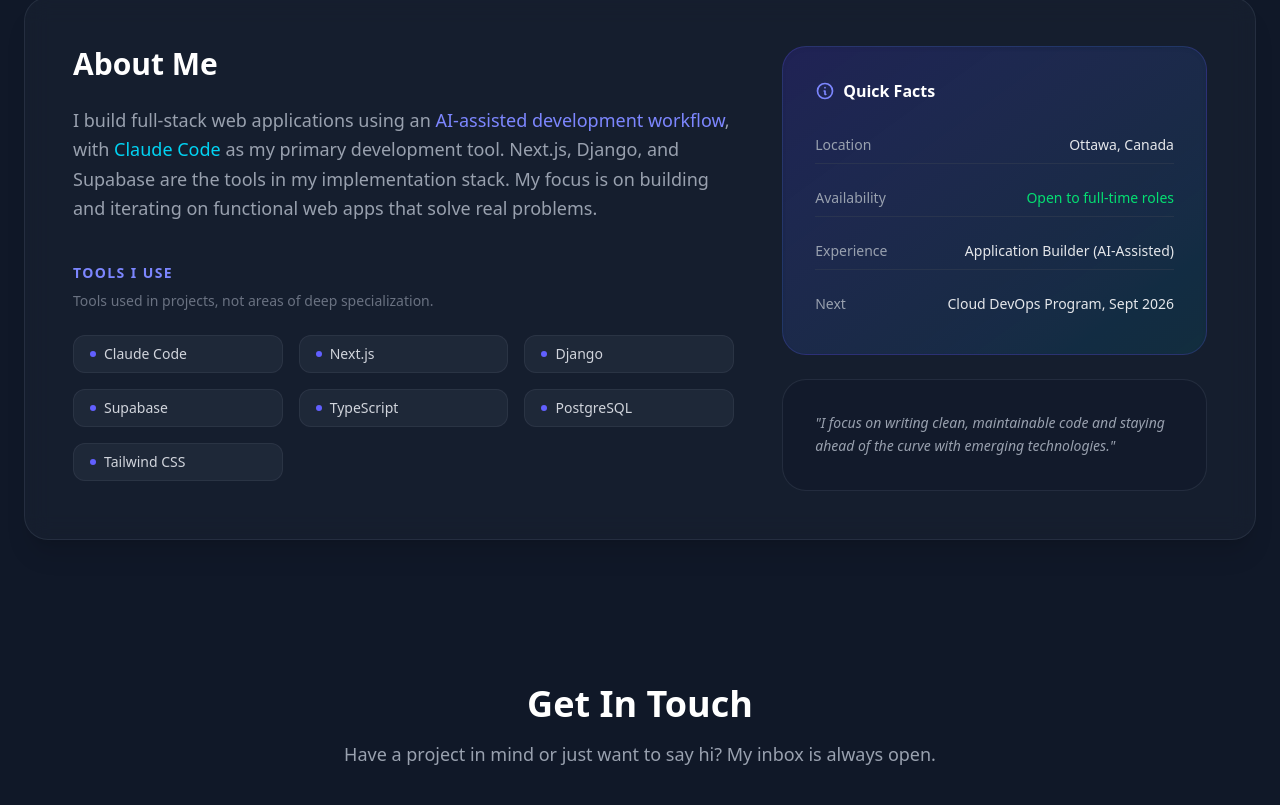
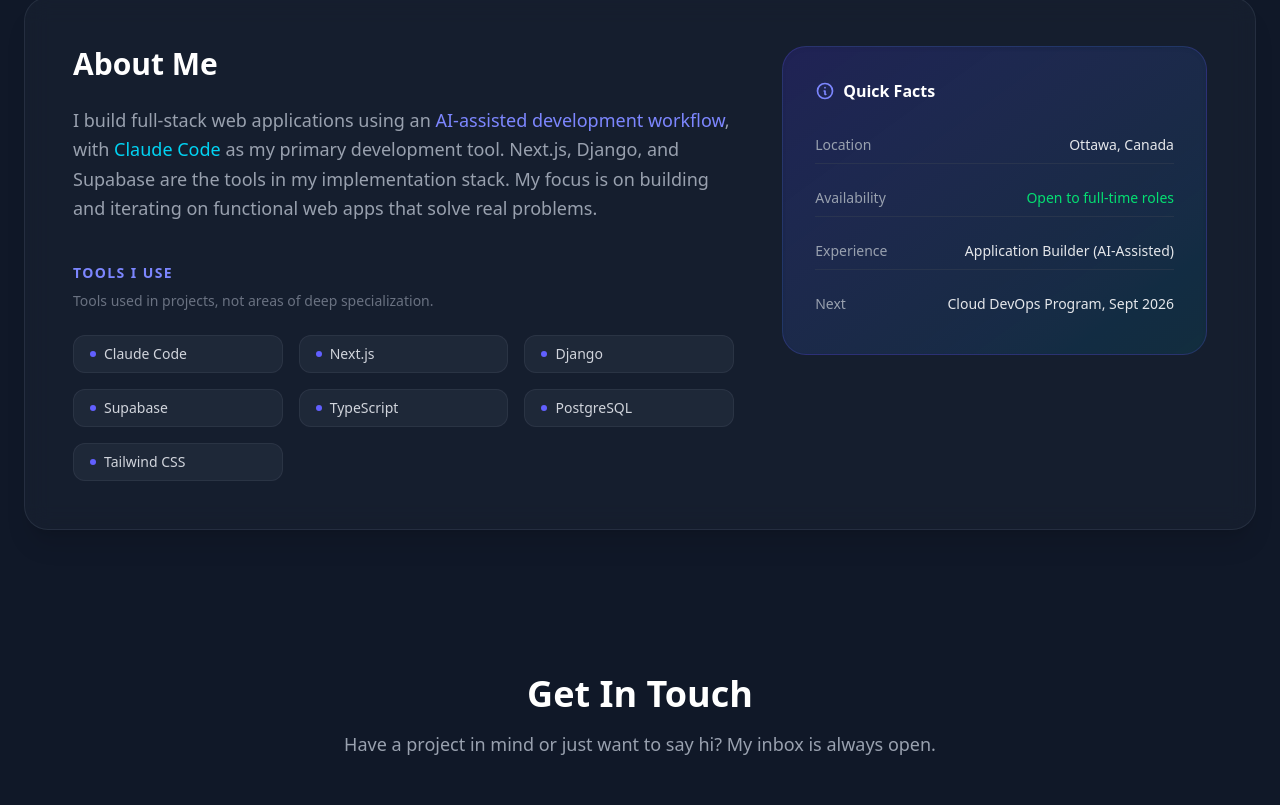
Before and after one commit to husseindawod/hussein-portfolio-website, a React (Vite) app: page / in a window 1280 px wide. Shown: the part 1411-2216 px from the top of the page. Built offline with nearby package versions, Linux system fonts and the light colour scheme.

Commit message:
Refinement.

```diff
--- a/src/components/About.tsx
+++ b/src/components/About.tsx
@@ -59,12 +59,6 @@
                             </div>
                         </div>
                     </div>
-
-                    <div className="p-8 rounded-3xl border border-gray-700/50 bg-gray-900/40">
-                        <p className="text-gray-400 text-sm italic leading-relaxed">
-                            "I focus on writing clean, maintainable code and staying ahead of the curve with emerging technologies."
-                        </p>
-                    </div>
                 </div>
             </div>
         </div>
```
